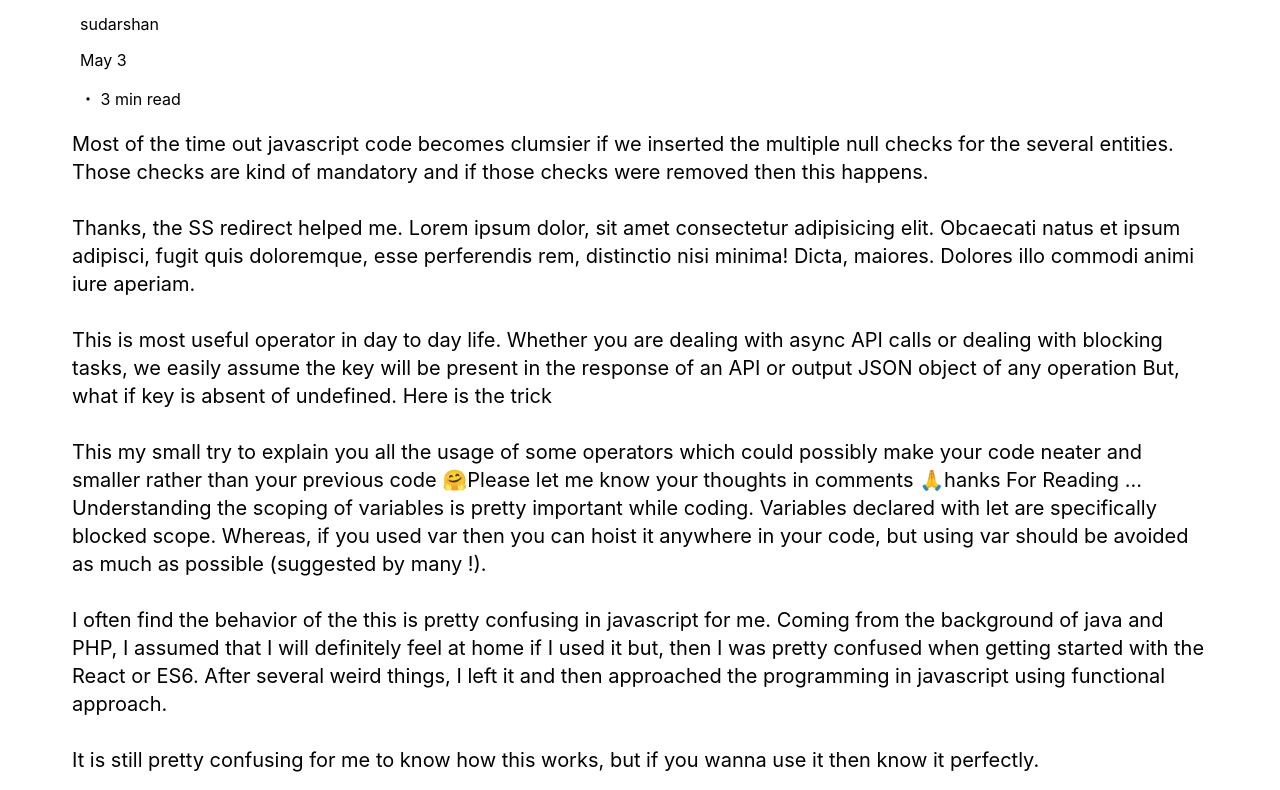
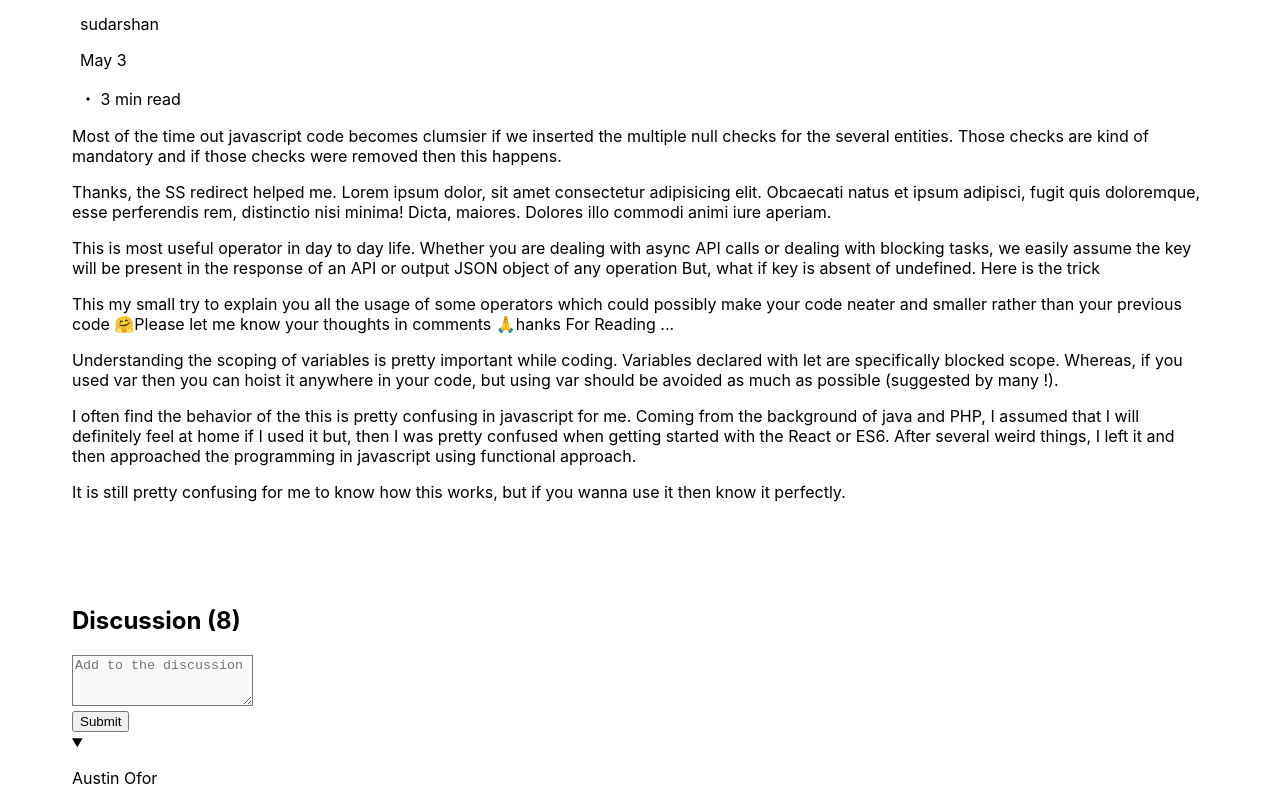
Before and after one commit to kwadoskii/TSB, a Next.js app: page /kwadoskii/post-url in a window 1280 px wide. Shown: the part 1050-1840 px from the top of the page. Built offline with nearby package versions, Linux system fonts and the light colour scheme; what @badrap/bar-of-progress, @tailwindcss/typography would draw is missing.

Commit message:
used tailwind prose for post

```diff
--- a/next.config.js
+++ b/next.config.js
@@ -1,6 +1,6 @@
 module.exports = {
   images: {
-    domains: ["res.cloudinary.com", "www.lindaikejisblog.com"],
+    domains: ["res.cloudinary.com", "www.lindaikejisblog.com", "dev-to-uploads.s3.amazonaws.com"],
   },
   env: {},
 };
--- a/pages/[profile]/[post].jsx
+++ b/pages/[profile]/[post].jsx
@@ -115,45 +115,46 @@ export default function PostPage() {
                         </div>
 
                         {/* newsletter */}
-                        <div className="mt-10 mb-3 text-lg md:text-xl text-black border-gray-300">
+                        <div className="mt-10 mb-3 border-gray-300 prose-lg lg:prose-xl prose-blue">
                           <p>
                             Most of the time out javascript code becomes clumsier if we inserted the
                             multiple null checks for the several entities. Those checks are kind of
-                            mandatory and if those checks were removed then this happens.
-                            <br />
-                            <br />
+                            mandatory and if those checks were removed then this happens.{" "}
+                          </p>
+                          <p>
                             Thanks, the SS redirect helped me. Lorem ipsum dolor, sit amet
                             consectetur adipisicing elit. Obcaecati natus et ipsum adipisci, fugit
                             quis doloremque, esse perferendis rem, distinctio nisi minima! Dicta,
                             maiores. Dolores illo commodi animi iure aperiam.
-                            <br />
-                            <br />
+                          </p>
+                          <p>
                             This is most useful operator in day to day life. Whether you are dealing
                             with async API calls or dealing with blocking tasks, we easily assume
                             the key will be present in the response of an API or output JSON object
                             of any operation But, what if key is absent of undefined. Here is the
                             trick
-                            <br />
-                            <br />
+                          </p>
+                          <p>
                             This my small try to explain you all the usage of some operators which
                             could possibly make your code neater and smaller rather than your
                             previous code 🤗Please let me know your thoughts in comments 🙏hanks For
                             Reading ...
-                            <br />
+                          </p>
+                          <p>
                             Understanding the scoping of variables is pretty important while coding.
                             Variables declared with let are specifically blocked scope. Whereas, if
                             you used var then you can hoist it anywhere in your code, but using var
                             should be avoided as much as possible (suggested by many !).
-                            <br />
-                            <br />
+                          </p>
+                          <p>
                             I often find the behavior of the this is pretty confusing in javascript
                             for me. Coming from the background of java and PHP, I assumed that I
                             will definitely feel at home if I used it but, then I was pretty
                             confused when getting started with the React or ES6. After several weird
                             things, I left it and then approached the programming in javascript
                             using functional approach.
-                            <br />
-                            <br />
+                          </p>
+                          <p>
                             It is still pretty confusing for me to know how this works, but if you
                             wanna use it then know it perfectly.
                           </p>
```
